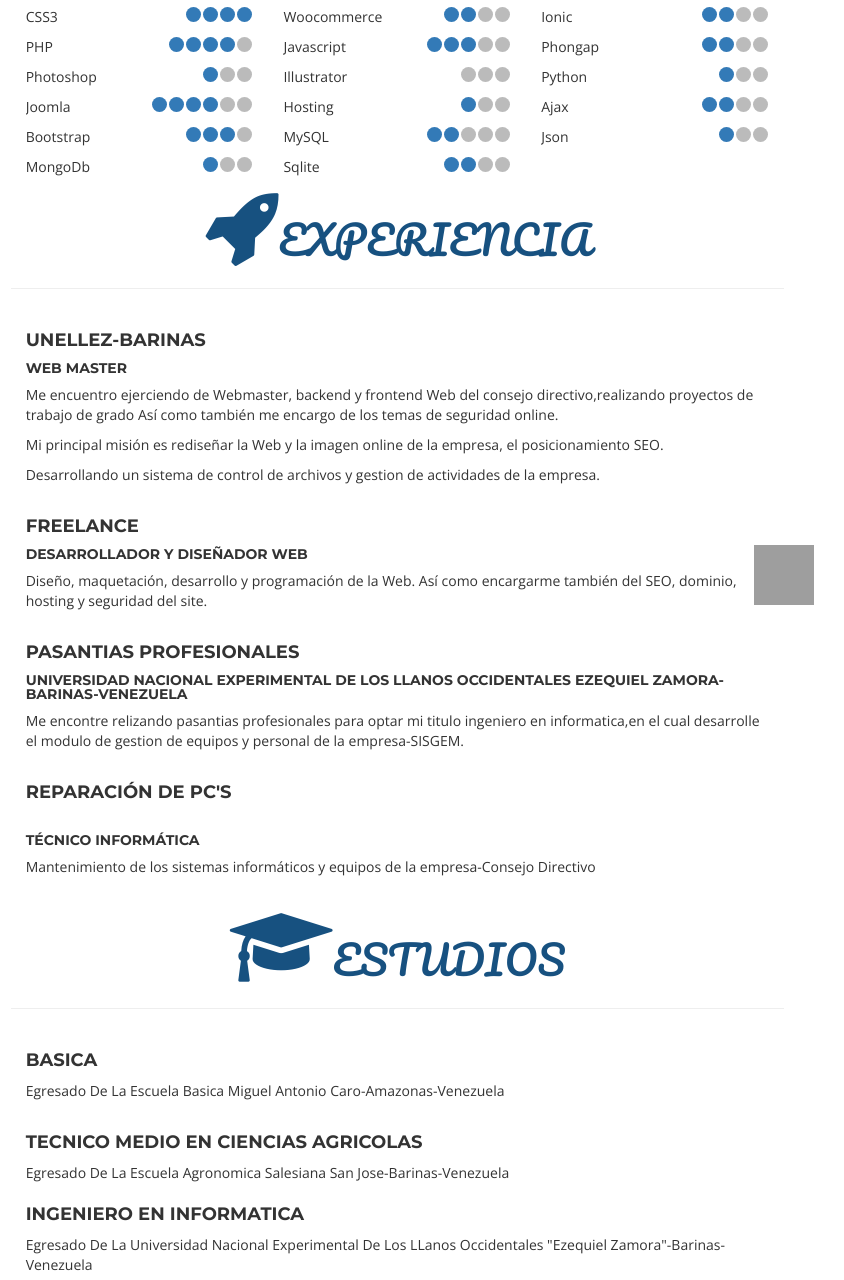
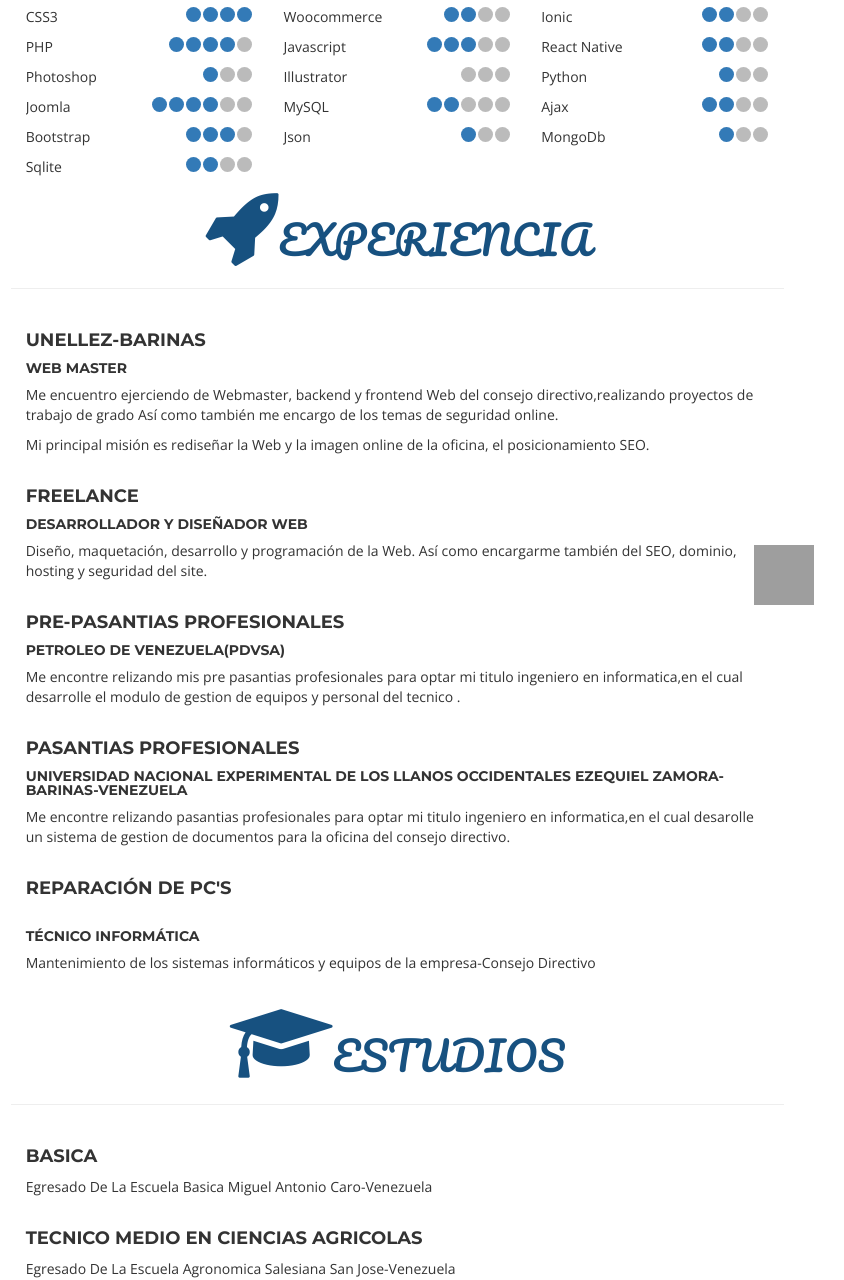
Before and after one commit to eduard182/curriculum, a plain HTML site: page index.html in a window 1280 px wide. Shown: the part 165-1445 px from the top of the page, 436-1280 px from the left. Drawn offline with nearby package versions, Linux system fonts and the light colour scheme; files that its build step writes are made by us from their sources; grey boxes are pictures that could not be loaded.

Commit message:
mejorando

```diff
--- a/index.html
+++ b/index.html
@@ -1,5 +1,6 @@
 <!DOCTYPE html>
-<html >
+<html>
+
 <head>
 
     <meta charset="UTF-8">
@@ -62,35 +63,35 @@
             $('#Abajo').fadeIn();
             $('#Arriba1').fadeOut();
 
-    $(function () {
-      $(window).scroll(function () {
+            $(function() {
+                $(window).scroll(function() {
                     if ($(this).scrollTop() > 50) {
                         $('#Arriba1').fadeIn();
                     } else {
                         $('#Arriba1').fadeOut();
                     }
                 });
-      $('#Arriba1').click(function () {
-        $('body,html').animate({scrollTop: 0}, 1500);
+                $('#Arriba1').click(function() {
+                    $('body,html').animate({
+                        scrollTop: 0
+                    }, 1500);
                     return false;
                 });
 
-      $('#Abajo').click(function () {
-        $('body,html').animate({scrollTop: $(document).height()}, 10); //obtenemos el alto del documento
+                $('#Abajo').click(function() {
+                    $('body,html').animate({
+                        scrollTop: $(document).height()
+                    }, 10); //obtenemos el alto del documento
                     return false;
                 });
             });
         });
-
     </script>
 </head>
 <style type="text/css">
+}
+</style>
 
-}
-
-
-
-</style>
 <body>
     <div id='Arriba'> </div>
 
@@ -99,8 +100,7 @@
         <div id='Abajo'> </div>
     </div>
     <style type="text/css">
-
-	.letra{
+        .letra {
             font-family: 'Pacifico', cursive;
             color: #175180;
             font-size: 40px;
@@ -128,7 +128,7 @@
 
             <div class="col-md-8">
                 <div class="letra">
-      <div class="row text-center" >
+                    <div class="row text-center">
                         <span class="fa fa-user-circle fa-2x"></span>HABILIDADES<br/>
                         <hr>
                     </div>
@@ -223,14 +223,7 @@
             <span class="full"></span>
 
                         </section>
-          <section>
-            <p>Hosting</p>
-            <span></span>
-            <span></span
-            <span class="full"></span>
-            <span class="full"></span>
 
-          </section>
                         <section>
                             <p>MySQL</p>
                             <span></span>
@@ -261,7 +254,7 @@
 
                         </section>
                         <section>
-            <p>Phongap</p>
+                            <p>React Native</p>
                             <span></span>
                             <span></span
                             <span class="full"></span>
@@ -330,7 +323,7 @@
                 </div>
 
                 <div class="letra">
-     <div class="row text-center" >
+                    <div class="row text-center">
                         <span class="fa fa-rocket fa-2x"></span>EXPERIENCIA<br/>
                         <hr>
                     </div>
@@ -340,8 +333,8 @@
                     <h3>UNELLEZ-Barinas</h3>
                     <h4>Web Master</h4>
                     <p>Me encuentro ejerciendo de Webmaster, backend y frontend Web del consejo directivo,realizando proyectos de trabajo de grado Así como también me encargo de los temas de seguridad online.</p>
-        <p>Mi principal misión es rediseñar la Web y la imagen online de la empresa, el posicionamiento SEO.</p>
-        <p>Desarrollando un sistema de control de archivos y gestion de actividades de la empresa.</p>
+                    <p>Mi principal misión es rediseñar la Web y la imagen online de la oficina, el posicionamiento SEO.</p>
+
                 </section>
 
                 <section>
@@ -349,10 +342,18 @@
                     <h4>Desarrollador y Diseñador Web</h4>
                     <p>Diseño, maquetación, desarrollo y programación de la Web. Así como encargarme también del SEO, dominio, hosting y seguridad del site.</p>
                 </section>
+
+                <section>
+                    <h3>Pre-Pasantias Profesionales</h3>
+                    <h4>Petroleo De Venezuela(PDVSA)</h4>
+                    <p>Me encontre relizando mis pre pasantias profesionales para optar mi titulo ingeniero en informatica,en el cual desarrolle el modulo de gestion de equipos y personal del tecnico .</p>
+
+                </section>
+
                 <section>
                     <h3>Pasantias Profesionales</h3>
                     <h4>Universidad Nacional Experimental De los Llanos Occidentales Ezequiel Zamora-Barinas-Venezuela</h4>
-        <p>Me encontre relizando pasantias profesionales para optar mi titulo ingeniero en informatica,en el cual desarrolle el modulo de gestion de equipos y personal de la empresa-SISGEM.</p>
+                    <p>Me encontre relizando pasantias profesionales para optar mi titulo ingeniero en informatica,en el cual desarolle un sistema de gestion de documentos para la oficina del consejo directivo.</p>
 
                 </section>
                 <section>
@@ -366,31 +367,31 @@
                     <p>Mantenimiento de los sistemas informáticos y equipos de la empresa-Consejo Directivo</p>
                 </section>
                 <div class="letra">
-  <div class="row text-center" >
+                    <div class="row text-center">
                         <span class="fa fa-graduation-cap fa-2x"></span>ESTUDIOS<br/>
                         <hr>
                     </div>
                 </div>
                 <section>
                     <h3>Basica</h3>
-       <p>Egresado De La Escuela Basica Miguel Antonio Caro-Amazonas-Venezuela</p>
+                    <p>Egresado De La Escuela Basica Miguel Antonio Caro-Venezuela</p>
                 </section>
                 <h3>Tecnico Medio En Ciencias Agricolas</h3>
-       <p>Egresado De La Escuela Agronomica Salesiana San Jose-Barinas-Venezuela</p>
+                <p>Egresado De La Escuela Agronomica Salesiana San Jose-Venezuela</p>
                 </section>
                 <h3>Ingeniero En informatica</h3>
-       <p>Egresado De La Universidad Nacional Experimental De Los LLanos Occidentales "Ezequiel Zamora"-Barinas-Venezuela</p>
+                <p>Egresado De La Universidad Nacional Experimental De Los LLanos Occidentales "Ezequiel Zamora"-Venezuela</p>
                 </section>
                 <div class="letra">
-       <div class="row text-center" >
+                    <div class="row text-center">
                         <span class="fa fa-flask fa-2x"></span>CURSOS<br/>
                         <hr>
                     </div>
                 </div>
-      <section
                 <section>
                     <h3>Técnico en Estándares Web (XHTML Y CSS)</h3>
-        <p>El curso se componía del aprendizaje del lenguaje básico para poder desarrollar potentes sitios web con XHTML que es el lenguaje universal para la creación de sitios y las hojas de estilo en cascada CSS para diseñar y adaptar las webs a tus necesidades.</p>
+                    <p>El curso se componía del aprendizaje del lenguaje básico para poder desarrollar potentes sitios web con XHTML que es el lenguaje universal para la creación de sitios y las hojas de estilo en cascada CSS para diseñar y adaptar las webs
+                        a tus necesidades.</p>
                 </section>
                 <section>
                     <h3>Curso superior Desarrollo, Creación y Programación de Páginas Web</h3>
@@ -403,12 +404,27 @@
                 </section>
                 <section>
                     <h3>Soporte Tecnico Canaima</h3>
-        <p>En este curso complete a manejar el sistema de comando de  linux lo mas importates.</p>
+                    <p>En este curso complete a manejar el sistema de comando de linux lo mas importates.</p>
                 </section>
+
+
+                <div class="letra">
+                    <div class="row text-center">
+                        <span class="fa fa-flask fa-2x"></span>PORTAFOLIO<br/>
+                        <hr>
+                    </div>
+                </div>
+
+
+
+                //empieza seccion PORTAFOLIO
+
+
             </div>
         </div>
     </div>
 
     <span class="icon-pencil"></span>
 </body>
+
 </html>
```
Lines whose indentation alone changed are shown as unchanged.
